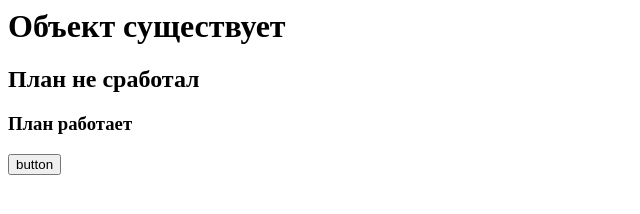
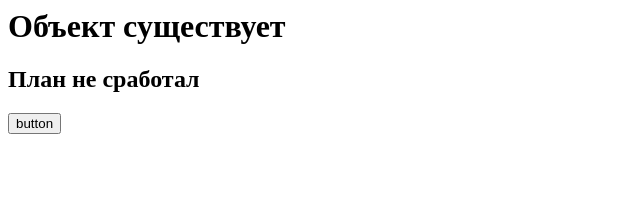
Before and after one commit to cristmass13/first-step, a plain HTML site: page index.html in a window 1280 px wide. Shown: the whole page, without its empty margins (0-640 px from the left). Drawn offline with Linux system fonts and the light colour scheme.

Commit message:
h3 removed

```diff
--- a/index.html
+++ b/index.html
@@ -1,5 +1,5 @@
 
 <h1>Объект существует</h1>
 <h2>План не сработал</h2>
-<h3>План работает</h3>
+
 <button>button</button>
```
